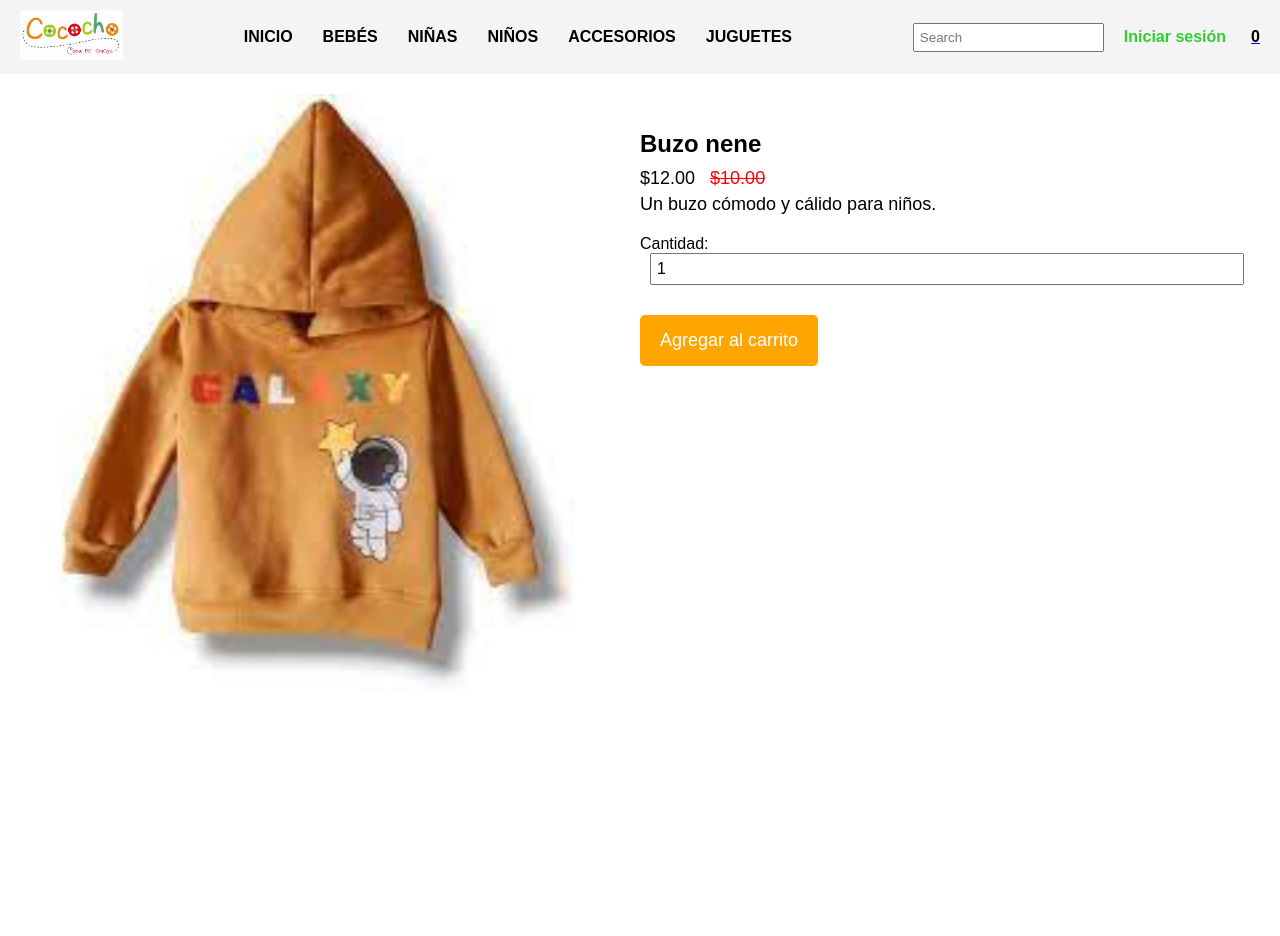
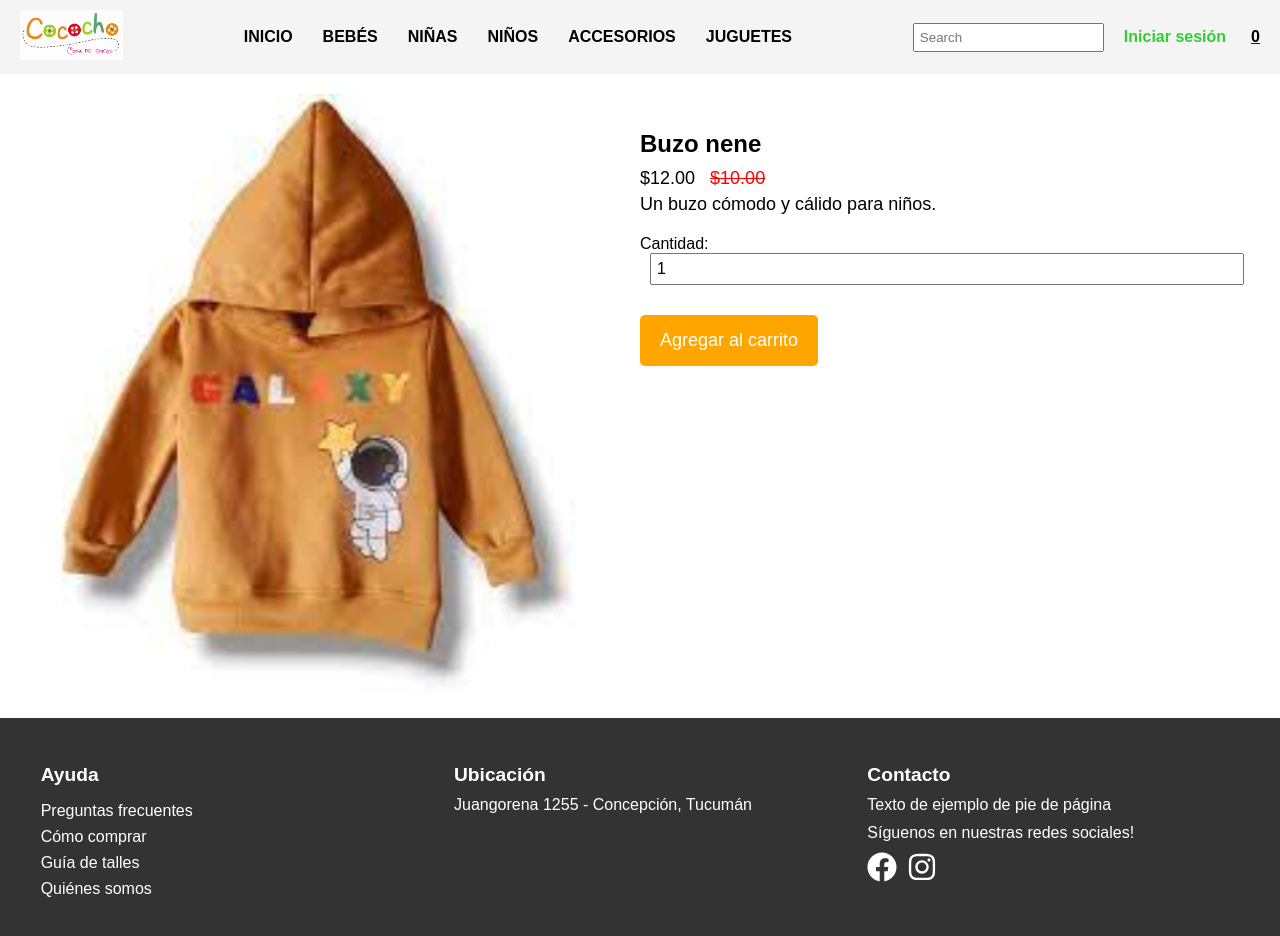
Before and after one commit to bytesjotaeme/header-cococho, a React (Vite) app: page /producto/1 in a window 1280 px wide. Shown: the top 936 px of the page. Before the commit the page ends 800 px from the top, so only its background shows below. Built offline with nearby package versions, Linux system fonts and the light colour scheme; grey boxes are pictures that could not be loaded.

Commit message:
Added footer component with social media icons and styling

```diff
--- a/src/App.jsx
+++ b/src/App.jsx
@@ -2,6 +2,7 @@
 import { BrowserRouter as Router, Route, Routes } from 'react-router-dom';
 import { CartProvider } from './contexts/CartContext';
 import Header from './components/common/Header';
+import Footer from './components/common/Footer'; // Importa el Footer aquí
 import Newsletter from './components/common/Newsletter';
 import PromotionsSlider from './components/common/PromotionsSlider';
 import Bebes from './pages/Bebes/Bebes';
@@ -19,7 +20,7 @@
             <Router>
                 <div className="App">
                     <Header />
-                    <Cart /> {/* El carrito sigue estando siempre visible */}
+                    <Cart />
                     <Routes>
                         <Route path="/" element={
                             <>
@@ -35,6 +36,7 @@
                         <Route path="/juguetes" element={<Juguetes />} />
                         <Route path="/producto/:productId" element={<ProductDetails />} />
                     </Routes>
+                    <Footer /> {/* Agrega el Footer aquí */}
                 </div>
             </Router>
         </CartProvider>
--- /dev/null
+++ b/src/components/common/Footer.css
@@ -0,0 +1,55 @@
+.footer {
+    background-color: #333;
+    color: #fff;
+    display: flex;
+    justify-content: space-around;
+    padding: 20px;
+    text-align: left;
+}
+
+.footer-section {
+    width: 30%;
+}
+
+.footer-section h4 {
+    margin-bottom: 10px;
+    font-size: 1.2em;
+}
+
+.footer-section ul {
+    list-style: none;
+    padding: 0;
+}
+
+.footer-section ul li {
+    margin-bottom: 8px;
+}
+
+.footer-section ul li a {
+    color: #fff;
+    text-decoration: none;
+    transition: color 0.3s;
+}
+
+.footer-section ul li a:hover {
+    color: #ddd;
+}
+
+.footer-section p {
+    margin: 10px 0;
+}
+
+.footer-section .social-links {
+    display: flex;
+    gap: 10px;
+    margin-top: 10px;
+}
+
+.footer-section .social-links a {
+    color: #fff;
+    transition: color 0.3s;
+}
+
+.footer-section .social-links a:hover {
+    color: #ddd;
+}
--- /dev/null
+++ b/src/components/common/Footer.jsx
@@ -0,0 +1,46 @@
+import React from 'react';
+import './Footer.css';
+import { FaFacebook, FaInstagram } from 'react-icons/fa';
+
+const Footer = () => {
+    return (
+        <footer className="footer">
+            <div className="footer-section">
+                <h4>Ayuda</h4>
+                <ul>
+                    <li><a href="#faq">Preguntas frecuentes</a></li>
+                    <li><a href="#how-to-buy">Cómo comprar</a></li>
+                    <li><a href="#size-guide">Guía de talles</a></li>
+                    <li><a href="#about-us">Quiénes somos</a></li>
+                </ul>
+            </div>
+            <div className="footer-section">
+                <h4>Ubicación</h4>
+                <p>Juangorena 1255 - Concepción, Tucumán</p>
+                <iframe
+                    src="https://www.google.com/maps/embed?pb=!1m18!1m12!1m3!1d3275.870622618724!2d-65.5951832848446!3d-27.33826328294711!2m3!1f0!2f0!3f0!3m2!1i1024!2i768!4f13.1!3m3!1m2!1s0x9423a3f9a67bb715%3A0x7eb3b5b7b04192b8!2sConcepci%C3%B3n%2C%20Tucum%C3%A1n!5e0!3m2!1sen!2sar!4v1624548093753!5m2!1sen!2sar"
+                    width="200"
+                    height="150"
+                    style={{ border: 0 }}
+                    allowFullScreen=""
+                    loading="lazy"
+                ></iframe>
+            </div>
+            <div className="footer-section">
+                <h4>Contacto</h4>
+                <p>Texto de ejemplo de pie de página</p>
+                <p>Síguenos en nuestras redes sociales!</p>
+                <div className="social-links">
+                    <a href="https://facebook.com" target="_blank" rel="noopener noreferrer">
+                        <FaFacebook size={30} />
+                    </a>
+                    <a href="https://instagram.com" target="_blank" rel="noopener noreferrer">
+                        <FaInstagram size={30} />
+                    </a>
+                </div>
+            </div>
+        </footer>
+    );
+};
+
+export default Footer;
```
